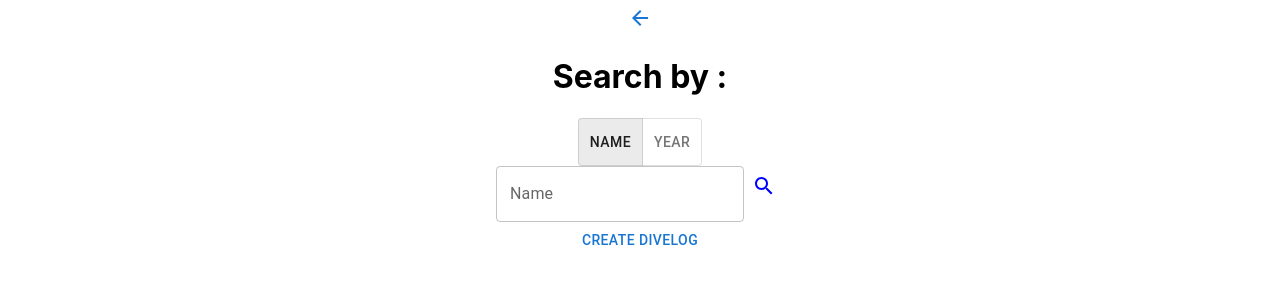
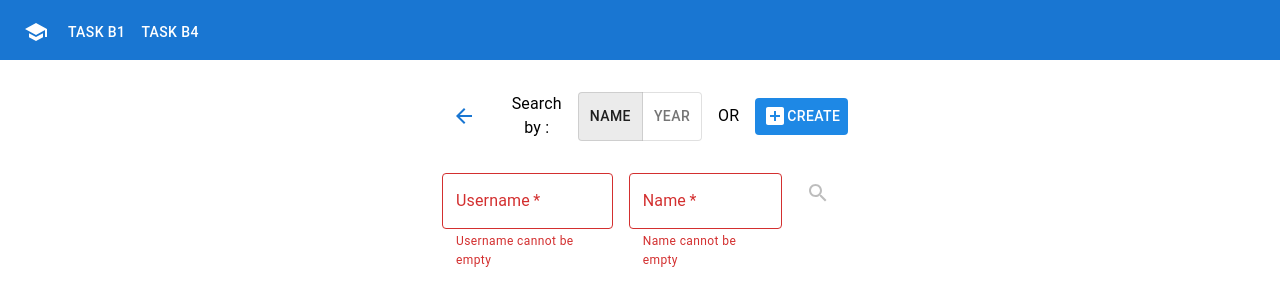
Before and after one commit to florenciamartina/CS3219-OTOT-B3, a React (Create React App) app: page /divelog in a window 1280 px wide. Shown: the top 306 px of the page. Built offline with nearby package versions, Linux system fonts and the light colour scheme.

Commit message:
Modify divelogs page UI

```diff
--- a/src/App.tsx
+++ b/src/App.tsx
@@ -6,8 +6,9 @@ import {
 } from "react-router-dom";
 import DivelogPage from "./pages/DivelogPage";
 import HomePage from "./pages/HomePage";
+import NUSModsPage from "./pages/NUSModsPage";
+import Navbar from "./components/Navbar";
 import "./App.css";
-import NUSModsPage from "./pages/NUSModsPage";
 
 function App() {
   const loggedInRoutes = (
@@ -22,7 +23,10 @@ function App() {
 
   return (
     <div className="App" style={{ minHeight: "100vh" }}>
-      <Router>{loggedInRoutes}</Router>
+      <Router>
+        <Navbar />
+        {loggedInRoutes}
+      </Router>
     </div>
   );
 }
--- a/src/components/CreateDivelogDialog.tsx
+++ b/src/components/CreateDivelogDialog.tsx
@@ -9,7 +9,7 @@ import {
   IconButton,
   TextField,
 } from "@mui/material";
-import { Close } from "@mui/icons-material";
+import { Close, KeyboardReturnOutlined } from "@mui/icons-material";
 import { useSnackbar } from "../context/SnackbarContext";
 import { getUsername } from "../context/UserContext";
 import { requests } from "../utils/api-requests";
@@ -18,6 +18,7 @@ import { CREATE_DIVELOG, DIVELOG_URL } from "../configs";
 type CreateDivelogDialog = {
   dialogOpen: boolean;
   setDialogOpen: (isOpen: boolean) => void;
+  refreshDivelogs: () => void;
 };
 
 function CreateDivelogDialog(props: CreateDivelogDialog) {
@@ -30,7 +31,7 @@ function CreateDivelogDialog(props: CreateDivelogDialog) {
     event.preventDefault();
     const data = new FormData(event.currentTarget);
     // const username = getUsername();
-    const username = "ben";
+    const username = data.get("username");
     const name = data.get("name");
     const year = data.get("year");
     const location = data.get("location");
@@ -57,10 +58,14 @@ function CreateDivelogDialog(props: CreateDivelogDialog) {
       .post(DIVELOG_URL, CREATE_DIVELOG, body)
       .then(({ data: { message }, status }) => {
         console.log(message);
-        if (status !== 201) throw new Error(message);
+        if (status !== 201) {
+          snackBar.setError(message);
+          return;
+        }
         // success
         setDialogOpen(false);
         snackBar.setSuccess(message, 3000);
+        props.refreshDivelogs();
       })
       .catch((err) => {
         console.log(err);
@@ -83,9 +88,7 @@ function CreateDivelogDialog(props: CreateDivelogDialog) {
 
       <Box
         sx={{
-          paddingLeft: 5,
-          paddingRight: 5,
-          paddingBottom: 5,
+          padding: "2rem",
         }}
         component="form"
         autoComplete="off"
@@ -94,11 +97,24 @@ function CreateDivelogDialog(props: CreateDivelogDialog) {
         <Grid container spacing={4}>
           <Grid item xs={12}>
             <TextField
+              placeholder="Username"
+              required
+              fullWidth
+              id="username"
+              label="Username"
+              name="username"
+              type="text"
+              variant="standard"
+            />
+          </Grid>
+
+          <Grid item xs={12}>
+            <TextField
               placeholder="Name"
               required
               fullWidth
               id="name"
-              label="name"
+              label="Name"
               name="name"
               type="text"
               variant="standard"
@@ -111,9 +127,9 @@ function CreateDivelogDialog(props: CreateDivelogDialog) {
               required
               fullWidth
               id="year"
-              label="year"
+              label="Year"
               name="year"
-              type="nunber"
+              type="number"
               variant="standard"
             />
           </Grid>
@@ -124,7 +140,7 @@ function CreateDivelogDialog(props: CreateDivelogDialog) {
               required
               fullWidth
               id="location"
-              label="location"
+              label="Location"
               name="location"
               type="text"
               variant="standard"
@@ -133,10 +149,10 @@ function CreateDivelogDialog(props: CreateDivelogDialog) {
 
           <Grid item xs={12}>
             <TextField
-              placeholder="Depth"
+              placeholder="Depth (metres)"
               fullWidth
               id="depth"
-              label="depth"
+              label="Depth"
               name="depth"
               type="number"
               variant="standard"
@@ -145,10 +161,10 @@ function CreateDivelogDialog(props: CreateDivelogDialog) {
 
           <Grid item xs={12}>
             <TextField
-              placeholder="Duration"
+              placeholder="Duration (minutes)"
               fullWidth
               id="duration"
-              label="duration"
+              label="Duration"
               name="duration"
               type="number"
               variant="standard"
@@ -157,10 +173,10 @@ function CreateDivelogDialog(props: CreateDivelogDialog) {
 
           <Grid item xs={12}>
             <TextField
-              placeholder="Comments"
+              placeholder="Comments about the dive"
               fullWidth
               id="comments"
-              label="comments"
+              label="Comments"
               name="comments"
               type="text"
               variant="standard"
--- a/src/components/DeleteDivelogDialog.tsx
+++ b/src/components/DeleteDivelogDialog.tsx
@@ -21,6 +21,7 @@ type DeleteDivelogDialog = {
   dialogOpen: boolean;
   setDialogOpen: (isOpen: boolean) => void;
   divelog: Divelog;
+  refreshDivelogs: () => void;
 };
 
 function DeleteDivelogDialog(props: DeleteDivelogDialog) {
@@ -46,6 +47,7 @@ function DeleteDivelogDialog(props: DeleteDivelogDialog) {
         // success
         setDialogOpen(false);
         snackBar.setSuccess(message, 3000);
+        props.refreshDivelogs();
       })
       .catch((err) => {
         console.log(err);
--- a/src/components/EditDivelogDialog.tsx
+++ b/src/components/EditDivelogDialog.tsx
@@ -21,6 +21,7 @@ type EditDivelogDialog = {
   dialogOpen: boolean;
   setDialogOpen: (isOpen: boolean) => void;
   divelog: Divelog;
+  refreshDivelogs: () => void;
 };
 
 function EditDivelogDialog(props: EditDivelogDialog) {
@@ -60,6 +61,7 @@ function EditDivelogDialog(props: EditDivelogDialog) {
         // success
         setDialogOpen(false);
         snackBar.setSuccess(message, 3000);
+        props.refreshDivelogs();
       })
       .catch((err) => {
         console.log(err);
--- /dev/null
+++ b/src/components/Navbar.tsx
@@ -0,0 +1,60 @@
+import React, { useState } from "react";
+import {
+  AppBar,
+  Toolbar,
+  IconButton,
+  Button,
+  Stack,
+  Typography,
+  Menu,
+  MenuItem,
+} from "@mui/material";
+import { SchoolSharp, SettingsSharp } from "@mui/icons-material";
+import { useNavigate } from "react-router-dom";
+import { grey } from "@mui/material/colors";
+
+function Navbar() {
+  const [anchorEl, setAnchorEl] = React.useState<null | HTMLElement>(null);
+  const navigate = useNavigate();
+
+  return (
+    <AppBar position="relative" sx={{ boxShadow: "none", height: "60px" }}>
+      <Toolbar>
+        <IconButton
+          size="large"
+          edge="start"
+          color="inherit"
+          aria-label="menu"
+          onClick={() => navigate("/home")}
+        >
+          <SchoolSharp />
+        </IconButton>
+
+        <Button
+          sx={{
+            color: "white",
+            "&:hover": {
+              color: grey[400],
+            },
+          }}
+          onClick={() => navigate("/divelog")}
+        >
+          Task B1
+        </Button>
+        <Button
+          sx={{
+            color: "white",
+            "&:hover": {
+              color: grey[400],
+            },
+          }}
+          onClick={() => navigate("/nusmods")}
+        >
+          Task B4
+        </Button>
+      </Toolbar>
+    </AppBar>
+  );
+}
+
+export default Navbar;
--- a/src/pages/DivelogPage.tsx
+++ b/src/pages/DivelogPage.tsx
@@ -2,22 +2,26 @@ import React, { useState } from "react";
 import ToggleButton from "@mui/material/ToggleButton";
 import ToggleButtonGroup from "@mui/material/ToggleButtonGroup";
 import {
+  Box,
   Button,
   Container,
   CircularProgress,
+  Grid,
   IconButton,
   TextField,
+  Typography,
 } from "@mui/material";
 import SearchIcon from "@mui/icons-material/Search";
+import AddBoxIcon from "@mui/icons-material/AddBox";
 import ArrowBackIcon from "@mui/icons-material/ArrowBack";
 import { Divelog } from "./Divelog.d";
 import { requests } from "../utils/api-requests";
 import { DIVELOG_URL, GET_DIVELOG_NAME, GET_DIVELOG_YEAR } from "../configs";
 import { useSnackbar } from "../context/SnackbarContext";
-import { useNavigate, useLocation } from "react-router-dom";
-import { getToken, getUsername } from "../context/UserContext";
+import { useNavigate } from "react-router-dom";
 import CreateDivelogDialog from "../components/CreateDivelogDialog";
 import DivelogCard from "../components/DivelogCard";
+import { blue } from "@mui/material/colors";
 
 function DivelogPage() {
   const navigate = useNavigate();
@@ -25,6 +29,7 @@ function DivelogPage() {
   const [anchorEl, setAnchorEl] = useState<null | HTMLElement>(null);
   const [loading, setLoading] = useState<Boolean>(false);
   const [searchOption, setSearchOption] = useState<string | null>("name");
+  const [username, setUsername] = useState<string | null>();
   const [name, setName] = useState<string | null>();
   const [year, setYear] = useState<number | null>();
   const [divelogs, setDivelogs] = useState<Divelog[]>([]);
@@ -34,7 +39,9 @@ function DivelogPage() {
     event: React.MouseEvent<HTMLElement>,
     newSearchOption: string | null
   ) {
+    if (newSearchOption !== null) {
       setSearchOption(newSearchOption);
+    }
   }
 
   function handleCreateDivelog() {
@@ -42,56 +49,83 @@ function DivelogPage() {
     setCreateDivelogDialog(true);
   }
 
+  function refreshDivelogs() {
+    if (name) {
+      searchDivelogByName();
+    }
+
+    if (year) {
+      searchDivelogByYear();
+    }
+  }
+
   function searchDivelogByName() {
-    const username = "ben";
-    console.log(username);
-    setLoading(false);
+    setLoading(true);
     requests
       .get(DIVELOG_URL, `${GET_DIVELOG_NAME}?name=${name}&username=${username}`)
       .then(({ data, status }) => {
+        if (status == 404) {
+          snackBar.setError(`Divelog ${name} does not exist!`);
+          return;
+        }
+
         if (status !== 200) {
           snackBar.setError("Unable to get divelogs.");
-          navigate("/home");
+          // navigate("/home");
+          return;
         }
         setDivelogs([data]);
         console.log([data]);
         //     // snackBar.setSuccess(message, 2000);
       });
-    setLoading(true);
+    setLoading(false);
   }
 
-  async function searchDivelogByYear() {
-    // const username = getUsername();
-    const username = "ben";
-    console.log(username);
-
+  function searchDivelogByYear() {
+    setLoading(true);
     requests
       .get(DIVELOG_URL, `${GET_DIVELOG_YEAR}?year=${year}&username=${username}`)
       .then(({ data, status }) => {
+        if (status == 404 || data.length == 0) {
+          snackBar.setError(`You didn't write any divelogs in ${year} :(`);
+          return;
+        }
+
         if (status !== 200) {
           snackBar.setError("Unable to get divelogs.");
-          navigate("/home");
+          return;
         }
         setDivelogs(data);
         console.log(data);
         //     // snackBar.setSuccess(message, 2000);
       });
+    setLoading(false);
   }
 
   return (
     <Container
       maxWidth="xs"
       sx={{
-        height: "100vh",
+        padding: "2rem",
+        // height: "100vh",
         display: "flex",
         flexDirection: "column",
+        alignItems: "center",
+        justifyItems: "center",
+        gap: "2rem",
+      }}
+    >
+      <Box
+        sx={{
+          display: "inline-flex",
+          gap: "1rem",
           alignItems: "center",
         }}
       >
         <Button onClick={() => navigate("/home")}>
           <ArrowBackIcon />
         </Button>
-      <h1>Search by : </h1>
+        <Typography>Search by : </Typography>
         <ToggleButtonGroup
           value={searchOption}
           exclusive
@@ -105,30 +139,81 @@ function DivelogPage() {
             Year
           </ToggleButton>
         </ToggleButtonGroup>
+        <Typography> OR </Typography>
+        <Button
+          fullWidth
+          sx={{
+            backgroundColor: blue[600],
+            "&:hover": {
+              backgroundColor: blue[900],
+            },
+            color: "white",
+          }}
+          onClick={handleCreateDivelog}
+        >
+          <AddBoxIcon /> Create
+        </Button>
+      </Box>
+
+      <Box sx={{ display: "inline-flex", gap: "1rem" }}>
+        <TextField
+          required
+          id="outlined-basic"
+          label="Username"
+          variant="outlined"
+          value={username}
+          onChange={(e) => setUsername(e.target.value)}
+          error={username ? false : true}
+          helperText={username ? "" : "Username cannot be empty"}
+        />
 
         {/* <SearchBar searchOption={searchOption ? searchOption : "name"} /> */}
         {searchOption === "name" && (
-        <div>
+          <Box
+            sx={{
+              display: "inline-flex",
+              alignItems: "start",
+              gap: "1rem",
+            }}
+          >
             <TextField
+              required
               id="outlined-basic"
               label="Name"
               variant="outlined"
               value={name}
               onChange={(e) => setName(e.target.value)}
+              error={name ? false : true}
+              helperText={name ? "" : "Name cannot be empty"}
             />
             <IconButton
-            type="button"
-            aria-label="search"
               onClick={searchDivelogByName}
+              disabled={!username || !name}
+              sx={{
+                backgroundColor: blue[600],
+                "&:hover": {
+                  backgroundColor: blue[900],
+                },
+                height: "min-content",
+                color: "white",
+              }}
             >
-            <SearchIcon style={{ fill: "blue" }} />
+              {loading && <CircularProgress size={18} sx={{ mr: 1 }} />}
+              <SearchIcon />
             </IconButton>
-        </div>
+          </Box>
         )}
 
         {searchOption === "year" && (
-        <div>
+          <Box
+            sx={{
+              display: "inline-flex",
+              alignItems: "start",
+              gap: "1rem",
+            }}
+          >
             <TextField
+              required
               id="outlined-basic"
               label="Year"
               variant="outlined"
@@ -144,26 +229,54 @@ function DivelogPage() {
               }
               onChange={(e) => setYear(parseInt(e.target.value))}
             />
-          <Button
-            type="button"
-            aria-label="search"
+            <IconButton
               onClick={searchDivelogByYear}
+              disabled={!username || !year}
+              sx={{
+                backgroundColor: blue[600],
+                "&:hover": {
+                  backgroundColor: blue[900],
+                },
+                height: "min-content",
+                color: "white",
+              }}
             >
               {loading && <CircularProgress size={18} sx={{ mr: 1 }} />}
-            <SearchIcon style={{ fill: "blue" }} />
-          </Button>
-        </div>
+              <SearchIcon />
+            </IconButton>
+          </Box>
         )}
+      </Box>
 
-      {divelogs?.map((divelog: Divelog) => (
-        <DivelogCard divelog={divelog}></DivelogCard>
+      {loading && <Typography>Loading ...</Typography>}
+
+      <Grid
+        container
+        direction="row"
+        spacing={"2rem"}
+        style={{
+          maxHeight: "70vh",
+          overflow: "auto",
+          width: "90vw",
+          padding: "1rem",
+        }}
+      >
+        {divelogs &&
+          divelogs.length > 0 &&
+          divelogs.map((divelog: Divelog, index) => (
+            <Grid item xs={2} sm={3} md={4} key={index}>
+              <DivelogCard
+                divelog={divelog}
+                refreshDivelogs={refreshDivelogs}
+              ></DivelogCard>
+            </Grid>
           ))}
-
-      <Button onClick={handleCreateDivelog}>Create Divelog</Button>
+      </Grid>
 
       <CreateDivelogDialog
         dialogOpen={createDivelogDialog}
         setDialogOpen={setCreateDivelogDialog}
+        refreshDivelogs={refreshDivelogs}
       />
     </Container>
   );
```
Also changed, not shown: src/components/DivelogCard.tsx (+14 -10 lines), src/pages/HomePage.tsx (+8 -3 lines). Lines whose indentation alone changed are shown as unchanged.
